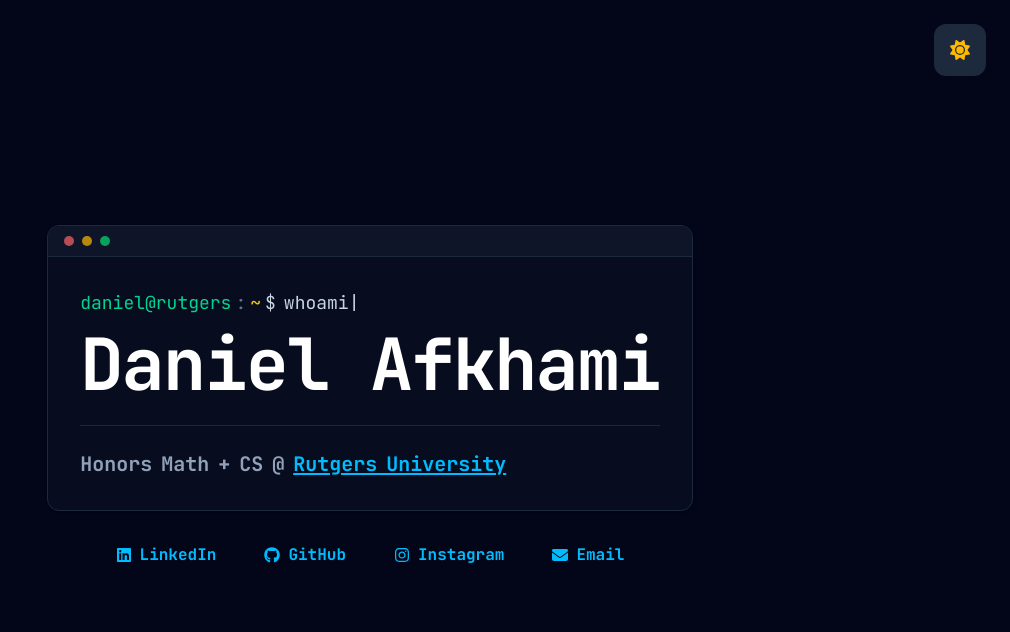
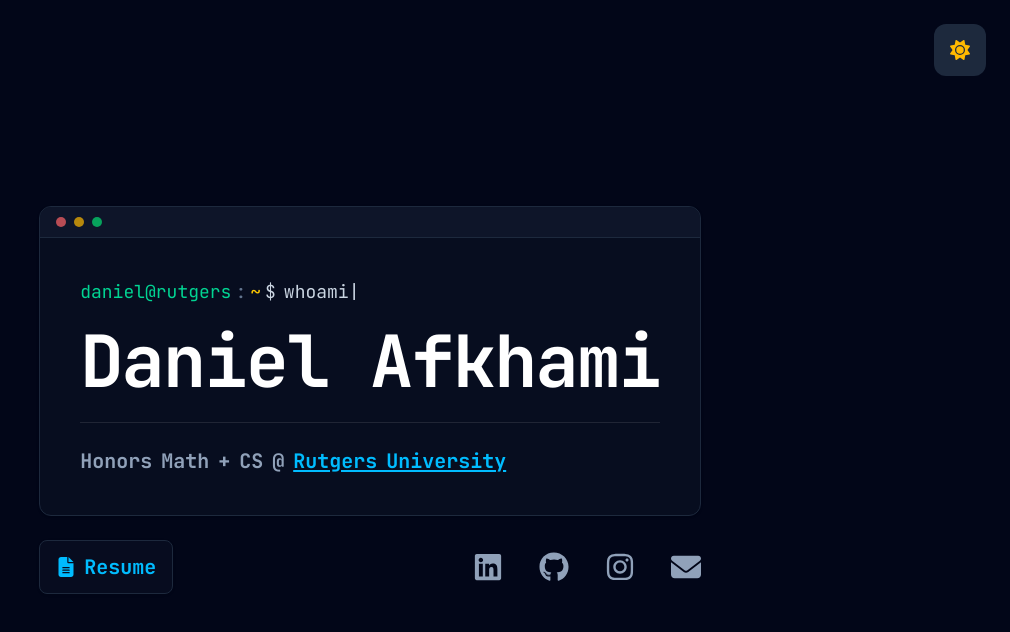
Before and after one commit to danielafkhami/danielafkhami.github.io, a React (Vite) app: page / in a window 1280 px wide. Shown: the top 632 px of the page, without its empty margins (270-1280 px from the left). Built offline with nearby package versions, Linux system fonts and the light colour scheme.

Commit message:
Improve hero styling and add resume

```diff
--- a/src/components/TerminalWindow.jsx
+++ b/src/components/TerminalWindow.jsx
@@ -1,4 +1,4 @@
-export const TerminalWindow = ({ title, children, className = "" }) => (
+export const TerminalWindow = ({ title, children, className = "", contentClassName = "" }) => (
   <div
     className={`rounded-xl border border-slate-200 dark:border-slate-800 bg-white/80 dark:bg-slate-900/40 shadow-sm overflow-hidden ${className}`}
   >
@@ -12,6 +12,8 @@
         </span>
       )}
     </div>
-    <div className="p-6 md:p-8">{children}</div>
+    <div className={`p-6 sm:p-8 ${contentClassName}`}>
+      {children}
+    </div>
   </div>
 );
--- a/src/sections/Hero.jsx
+++ b/src/sections/Hero.jsx
@@ -1,5 +1,5 @@
 import { useState } from "react";
-import { FaLinkedin, FaGithub, FaInstagram, FaEnvelope } from "react-icons/fa6";
+import { FaLinkedin, FaGithub, FaInstagram, FaEnvelope, FaFileLines } from "react-icons/fa6";
 import { TypeAnimation } from "react-type-animation";
 import { TerminalWindow } from "@/components/TerminalWindow";
 
@@ -15,11 +15,14 @@
   const [revealed, setRevealed] = useState(false);
 
   return (
-    <section className="min-h-screen flex flex-col justify-center items-center px-4 font-mono">
-      <div className="flex flex-col gap-6">
+    <section className="min-h-screen flex flex-col justify-center items-center px-6 font-mono">
+      <div className="flex flex-col gap-4 sm:gap-5 md:gap-6">
 
-        <TerminalWindow className="w-fit max-w-full mx-auto">
-          <div className="flex flex-col gap-2">
+        <TerminalWindow
+          className="w-fit max-w-full mx-auto"
+          contentClassName="md:p-10"
+        >
+          <div className="flex flex-col gap-2 sm:gap-3 md:gap-4">
 
             <div className="flex flex-wrap items-center gap-1 text-sm sm:text-base md:text-lg">
               <span className="text-emerald-500 dark:text-emerald-400">daniel@rutgers</span>
@@ -45,7 +48,8 @@
           </div>
 
           <p
-            className={`mt-6 pt-6 border-t border-slate-200 dark:border-white/10 text-base sm:text-lg md:text-xl text-slate-600 dark:text-slate-400 font-bold [word-spacing:-3px] ${
+            className={`mt-4 pt-4 sm:mt-5 sm:pt-5 md:mt-6 md:pt-6 border-t border-slate-200 dark:border-white/10
+              text-base sm:text-lg md:text-xl text-slate-600 dark:text-slate-400 font-bold [word-spacing:-3px] ${
               revealed ? "animate-fade-in-up [animation-delay:150ms]" : "opacity-0"
             }`}
           >
@@ -62,10 +66,24 @@
         </TerminalWindow>
 
         <nav
-          className={`w-full flex flex-wrap items-center justify-center text-sm sm:text-base text-sky-600 dark:text-sky-400 font-bold gap-6 md:gap-12 p-2 ${
+          className={`w-full flex flex-wrap items-center justify-between font-bold ${
             revealed ? "animate-fade-in-up [animation-delay:300ms]" : "opacity-0"
           }`}
         >
+
+         <a
+            href="/resume.pdf"
+            target="_blank"
+            rel="noopener noreferrer"
+            className="flex flex-row gap-2 items-center text-base sm:text-lg md:text-xl text-sky-600 dark:text-sky-400
+            py-2 px-3 sm:py-2.5 sm:px-3.5 md:py-3 md:px-4 border border-slate-200 dark:border-slate-800 bg-white/80 dark:bg-slate-900/40 shadow-sm rounded-lg
+            hover:scale-105 active:scale-95 transform-gpu hover:opacity-80 transition-opacity transition-transform"
+          >
+            <FaFileLines /> Resume
+          </a>
+
+          <div className="flex flex-wrap items-center text-xl sm:text-2xl md:text-3xl text-slate-500 dark:text-slate-400 gap-5 sm:gap-7 md:gap-9">
+
             {SOCIAL_LINKS.map((link) => {
 
               const isExternal = link.url.startsWith("http");
@@ -76,12 +94,14 @@
                   href={link.url}
                   target={isExternal ? "_blank" : undefined}
                   rel={isExternal ? "noopener noreferrer" : undefined}
-                className="flex flex-row gap-2 items-center hover:opacity-80 transition-opacity"
+                  className="hover:opacity-80 hover:scale-110 active:scale-90 transform-gpu transition-opacity transition-transform"
                 >
-                <link.icon /> {link.name}
+                  <link.icon />
                 </a>
               );
             })}
+
+          </div>
         </nav>
       </div>
     </section>
```
Also changed, not shown: 1 other file (tests, documents, lock files or other folders). Lines whose indentation alone changed are shown as unchanged.
